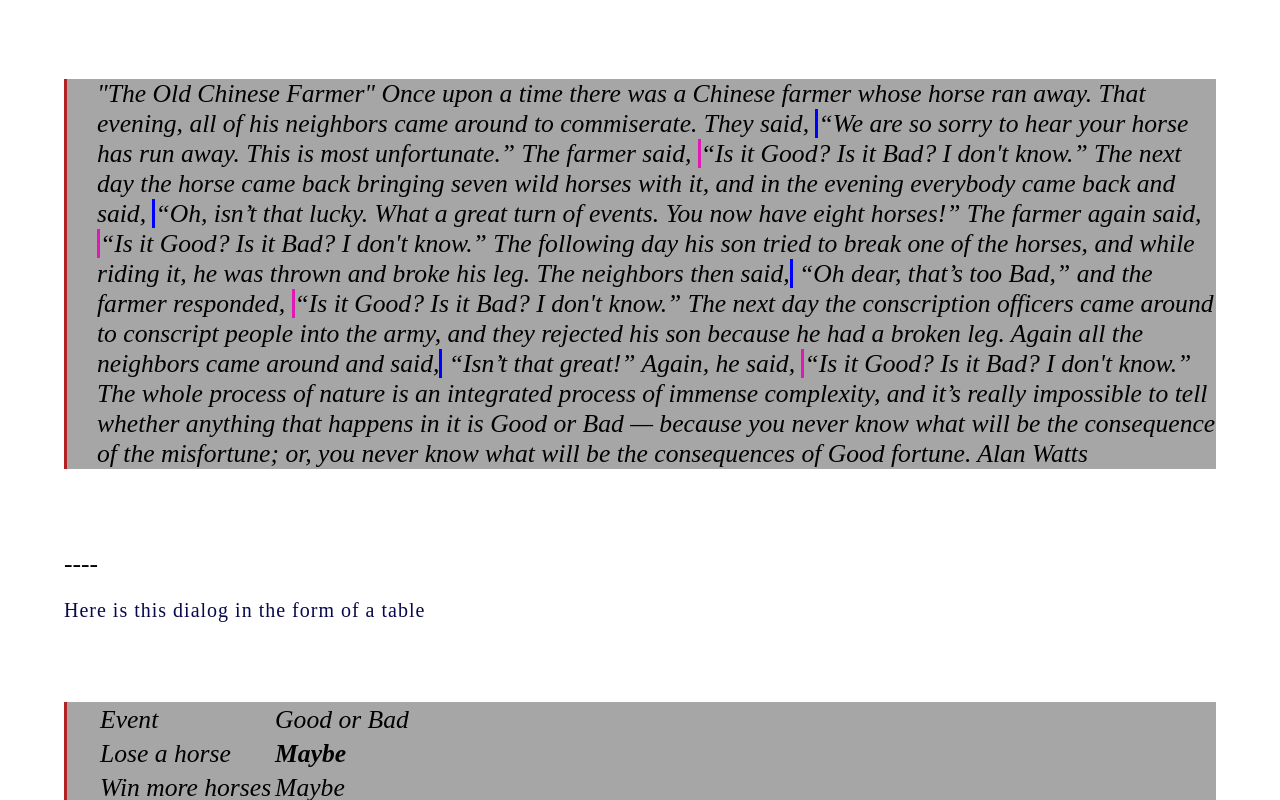
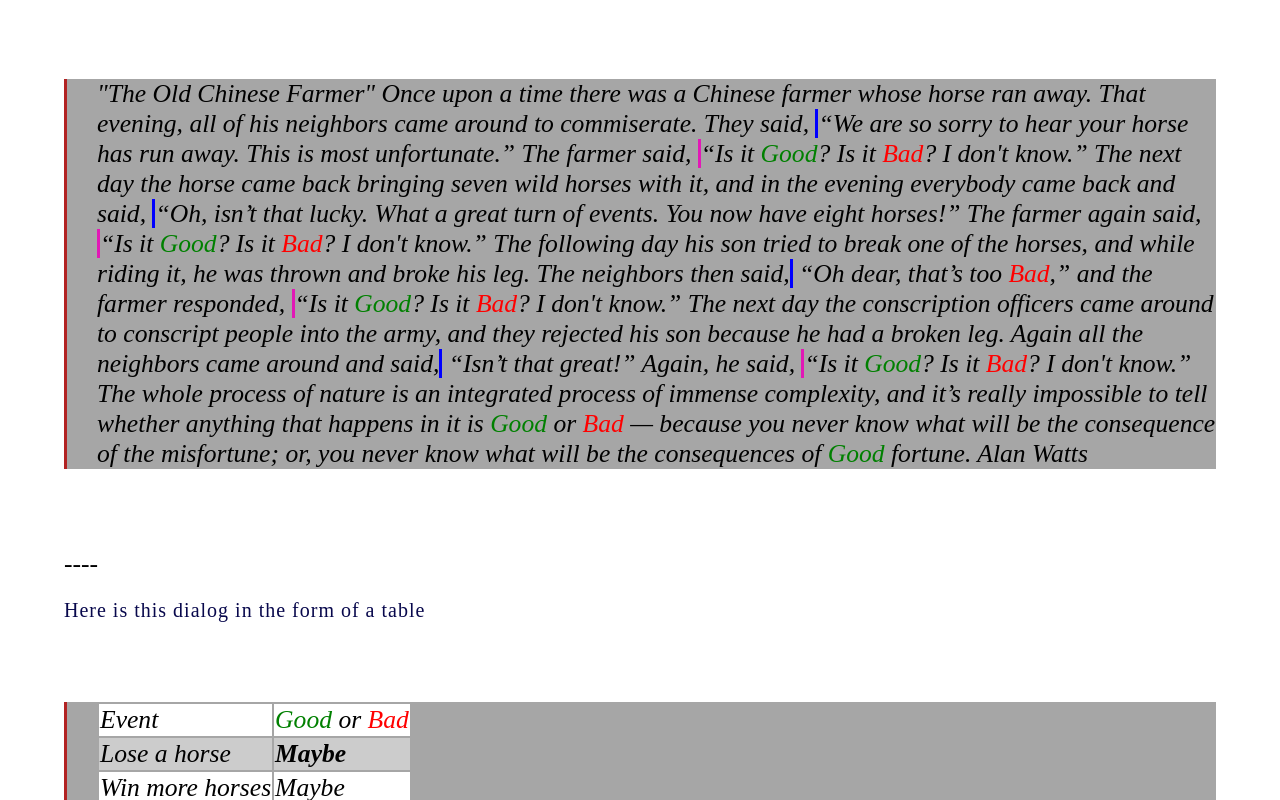
Before and after one commit to LeoMbm/progressive-enhancement, a plain HTML site: page index.html in a window 1280 px wide. Shown: the part 2000-2800 px from the top of the page. Drawn offline with Linux system fonts and the light colour scheme.

Commit message:
Change background color of table

```diff
--- a/styles.css
+++ b/styles.css
@@ -72,8 +72,13 @@ a:hover {
 .good {
 
   text-transform: capitalize;
+  color: green;
 }
 
 .bad{
   text-transform: capitalize;
+  color: red;
 }
+
+tr:nth-child(even) {background: #CCC}
+tr:nth-child(odd) {background: #FFF}
```
